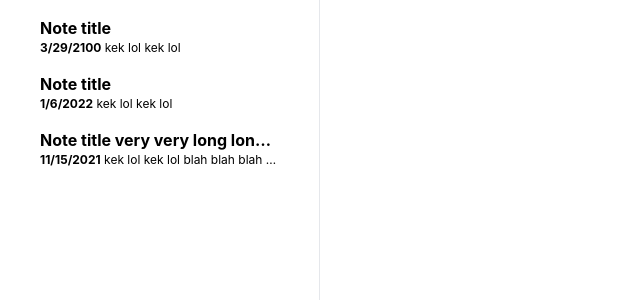
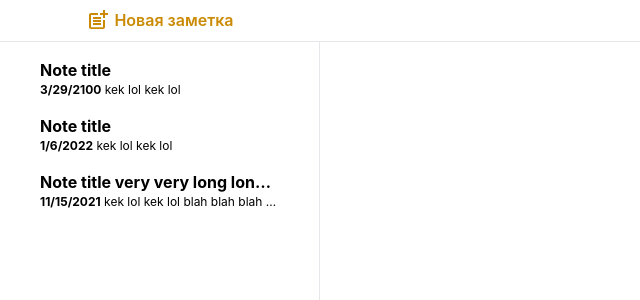
Before and after one commit to kulakovd/notes-app, a React (Create React App) app: page / in a window 1280 px wide. Shown: the top 300 px of the page, without its empty margins (0-640 px from the left). Built offline with nearby package versions, Linux system fonts and the light colour scheme.

Commit message:
Add create note and delete note buttons

```diff
--- a/src/app/notesSlice.ts
+++ b/src/app/notesSlice.ts
@@ -1,5 +1,7 @@
-import { createSlice } from "@reduxjs/toolkit";
+import { createAction, createAsyncThunk, createSlice, PayloadAction } from "@reduxjs/toolkit";
+import * as uuid from 'uuid';
 import { Note } from "../domain/note";
+import { AppDispatch } from "./store";
 
 interface NotesState {
   notes: Note[];
@@ -11,27 +13,51 @@ const initialState: NotesState = {
       id: 'c991a900-ddc1-4623-b224-2508856fe86e',
       title: 'Note title',
       text: 'kek lol kek lol',
-      date: new Date(),
+      date: new Date().toISOString(),
     },
     {
       id: 'f4f14858-4afb-48d4-bbb7-7d44cf01fe08',
       title: 'Note title very very long long long long long',
       text: 'kek lol kek lol blah blah blah blah aaa aaa',
-      date: new Date(2021, 10, 15),
+      date: new Date(2021, 10, 15).toISOString(),
     },
     {
       id: 'afcc153b-ca75-44f3-b9ed-f26ac9fa4526',
       title: 'Note title',
       text: 'kek lol kek lol',
-      date: new Date(2100, 2, 29),
+      date: new Date(2100, 2, 29).toISOString(),
     },
   ],
 };
 
+export const createNoteAction = createAsyncThunk<Note, (id: string) => void>(
+  'notes/create-async',
+  (cb) => {
+    const id = uuid.v4();
+    cb(id);
+    return {
+      id,
+      title: null,
+      text: null,
+      date: new Date().toISOString(),
+    };
+  },
+);
+
 const notesSlice = createSlice({
   name: 'notes',
   initialState,
-  reducers: {},
+  reducers: {
+    deleteNoteAction(state, action: PayloadAction<string>) {
+      state.notes = state.notes.filter((n) => n.id !== action.payload);
+    },
+  },
+  extraReducers: (builder) => {
+    builder.addCase(createNoteAction.fulfilled, (state, { payload }) => {
+      state.notes.push(payload);
+    });
+  }
 });
 
 export const notesReducer = notesSlice.reducer;
+export const { deleteNoteAction } = notesSlice.actions;
--- a/src/components/Button/index.tsx
+++ b/src/components/Button/index.tsx
@@ -9,7 +9,7 @@ export interface ButtonProps {
 export const Button: React.FC<ButtonProps> = ({ icon, text, onClick }) => {
   return (
     <button
-     className="flex gap-1 items-center text-yellow-600 dark:text-yellow-400 font-semibold hover:text-yellow-500 dark:hover:text-yellow-300 active:opacity-50 transition-all select-none"
+     className="p-1 flex gap-1 items-center text-yellow-600 dark:text-yellow-400 font-semibold hover:text-yellow-500 dark:hover:text-yellow-300 active:opacity-50 transition-all select-none"
      onClick={onClick}
     >
       {icon && (<div className="text-2xl">{icon}</div>)}
--- a/src/components/NotesList/index.tsx
+++ b/src/components/NotesList/index.tsx
@@ -1,17 +1,40 @@
-import React, { useMemo, useState } from 'react';
+import React, { useCallback, useMemo } from 'react';
 import { NotesListItem } from '../NotesListItem';
 import { useQuery } from '../../hooks/useQuery';
-import { useAppSelector } from '../../app/hooks';
+import { useAppDispatch, useAppSelector } from '../../app/hooks';
+import { WithToolbar } from '../WithToolbar';
+import { Button } from '../Button';
+import { ReactComponent as AddNoteIcon } from '../../icons/add-note.svg'
+import { createNoteAction } from '../../app/notesSlice';
+import { useNavigate } from 'react-router-dom';
 
 export const NotesList: React.FC = () => {
   const query = useQuery();
   const selected = query.get('note');
   const notes = useAppSelector((state) => state.notes);
 
+  const dispatch = useAppDispatch();
+  const navigate = useNavigate();
+
+  const handleCreateNote = useCallback(() => {
+    const callback = (id: string) => {
+      // open new note when it will get the id
+      navigate(`/?note=${id}`);
+    }
+    dispatch(createNoteAction(callback));
+  }, [dispatch, navigate]);
+
   /** Notes sorted from newer to older */
-  const sorted = useMemo(() => [...notes].sort((a, b) => b.date.valueOf() - a.date.valueOf()), [notes]);
+  const sorted = useMemo(() => [...notes].sort((a, b) => new Date(b.date).valueOf() - new Date(a.date).valueOf()), [notes]);
 
   return (
+    <WithToolbar
+      toolbar={(
+        <div className="flex justify-center">
+          <Button icon={<AddNoteIcon />} text="Новая заметка" onClick={handleCreateNote} />
+        </div>
+      )}
+    >
       <div className="p-2 border-r h-full overflow-y-auto dark:bg-neutral-700 dark:border-gray-900">
         {sorted.map((note, i) => (
           <NotesListItem
@@ -21,5 +44,6 @@ export const NotesList: React.FC = () => {
           />
         ))}
       </div>
+    </WithToolbar>
   );
 };
--- a/src/components/NotesListItem/index.tsx
+++ b/src/components/NotesListItem/index.tsx
@@ -23,11 +23,11 @@ export const NotesListItem: React.FC<NotesListItemProps> = ({
   return (
     <Link to={`/?note=${note.id}`}>
       <div className={classes} role="button">
-        <span className="font-bold truncate block">{note.title}</span>
+        <span className="font-bold truncate block">{note.title ?? 'Новая заметка'}</span>
         <div className="text-xs whitespace-nowrap truncate">
-          <span className="font-bold">{note.date.toLocaleDateString()}</span>
+          <span className="font-bold">{new Date(note.date).toLocaleDateString()}</span>
           {' '}
-          <span>{note.text.slice(0, 100)}</span>
+          <span>{note?.text?.slice(0, 100)}</span>
         </div>
       </div>
     </Link>
--- /dev/null
+++ b/src/components/WithToolbar/index.tsx
@@ -0,0 +1,14 @@
+import React, { ReactNode } from 'react';
+
+interface WithToolbarProps {
+  toolbar: ReactNode;
+}
+
+export const WithToolbar: React.FC<WithToolbarProps> = ({ toolbar, children }) => (
+  <div className="h-full flex flex-col-reverse md:flex-col">
+    <div className="py-1 bg-white dark:bg-neutral-800 md:border-b md:dark:border-gray-900" style={{ minHeight: 42 }}>
+      {toolbar}
+    </div>
+    <div className="flex-1">{children}</div>
+  </div>
+);
--- a/src/components/Workspace/index.tsx
+++ b/src/components/Workspace/index.tsx
@@ -1,8 +1,11 @@
-import React, { useMemo } from 'react';
+import React, { useCallback, useMemo } from 'react';
 import { useNavigate } from 'react-router-dom';
-import { useAppSelector } from '../../app/hooks';
+import { useAppDispatch, useAppSelector } from '../../app/hooks';
 import { ReactComponent as BackIcon } from '../../icons/back.svg';
 import { Button } from '../Button';
+import { WithToolbar } from '../WithToolbar';
+import { ReactComponent as DeleteIcon } from '../../icons/delete.svg';
+import { deleteNoteAction } from '../../app/notesSlice';
 
 export interface WorkspaceProps {
   noteId?: string | null;
@@ -10,6 +13,7 @@ export interface WorkspaceProps {
 
 export const Workspace: React.FC<WorkspaceProps> = ({ noteId }) => {
   const navigate = useNavigate();
+  const dispatch = useAppDispatch();
 
   const note = useAppSelector((state) => state.notes.find((n) => n.id === noteId));
 
@@ -22,12 +26,24 @@ export const Workspace: React.FC<WorkspaceProps> = ({ noteId }) => {
       hour: 'numeric',
       minute: '2-digit'
     });
-    return formatter.format(note.date);
+    return formatter.format(new Date(note.date));
   }, [note]);
 
   const classes = 'p-2 h-full bg-white dark:bg-neutral-800';
+  const handleDeleteNote = useCallback(() => {
+    if (note == null || note.id == null) return;
+    dispatch(deleteNoteAction(note.id));
+    navigate('/');
+  }, [dispatch, navigate, note]);
 
   return (
+    <WithToolbar
+      toolbar={(
+        <div className="flex justify-center md:justify-start">
+          {note && (<Button icon={<DeleteIcon />} text="Удалить заметку" onClick={handleDeleteNote} />)}
+        </div>
+      )}
+    >
       <div className={classes}>
         <div className="md:hidden mb-2">
           <Button icon={<BackIcon />} text="Заметки" onClick={() => navigate('/')} />
@@ -42,5 +58,6 @@ export const Workspace: React.FC<WorkspaceProps> = ({ noteId }) => {
           </div>
         )}
       </div>
+    </WithToolbar>
   );
 };
--- a/src/domain/note.ts
+++ b/src/domain/note.ts
@@ -1,6 +1,6 @@
 export interface Note {
   id: string;
-  title: string;
-  text: String;
-  date: Date;
+  title: string | null;
+  text: string | null;
+  date: string;
 }
```
Also changed, not shown: src/icons/add-note.svg (added), src/icons/delete.svg (added). Lines whose indentation alone changed are shown as unchanged.
